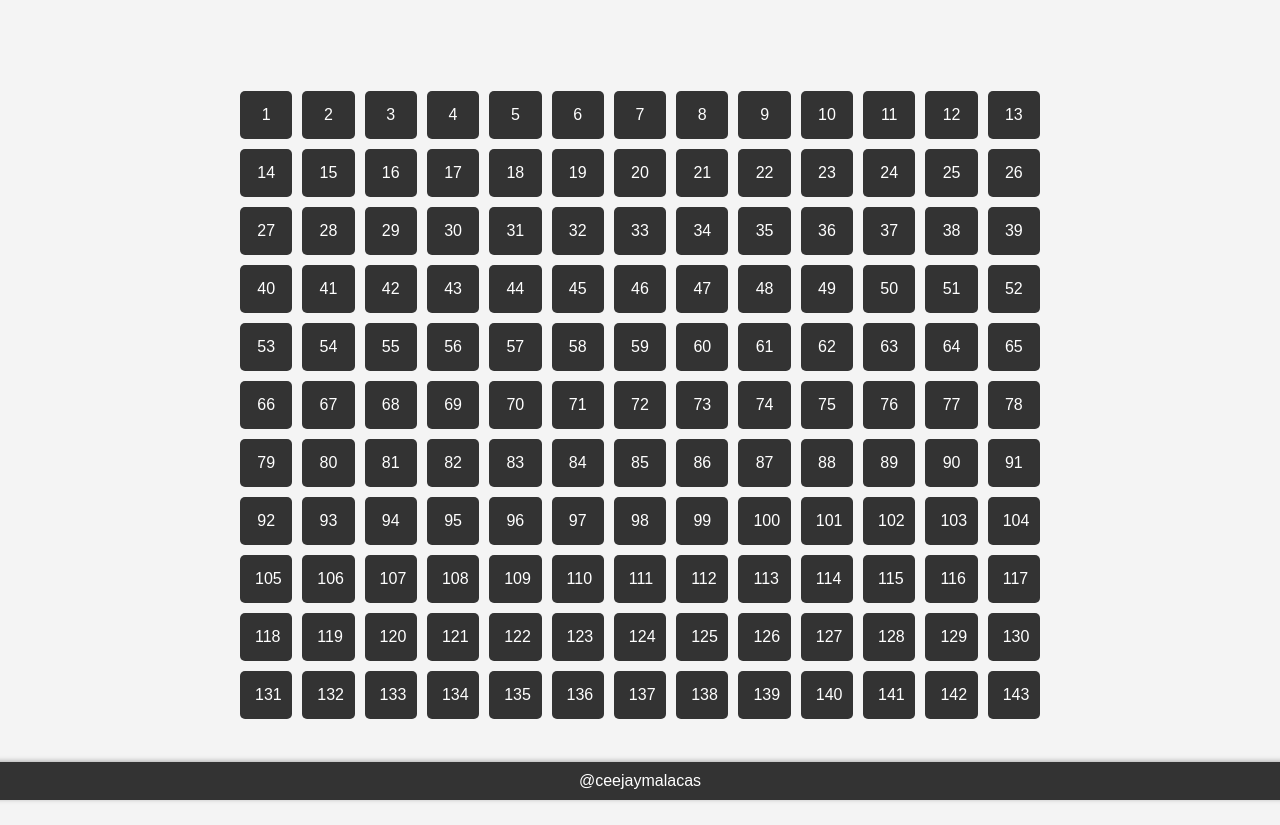
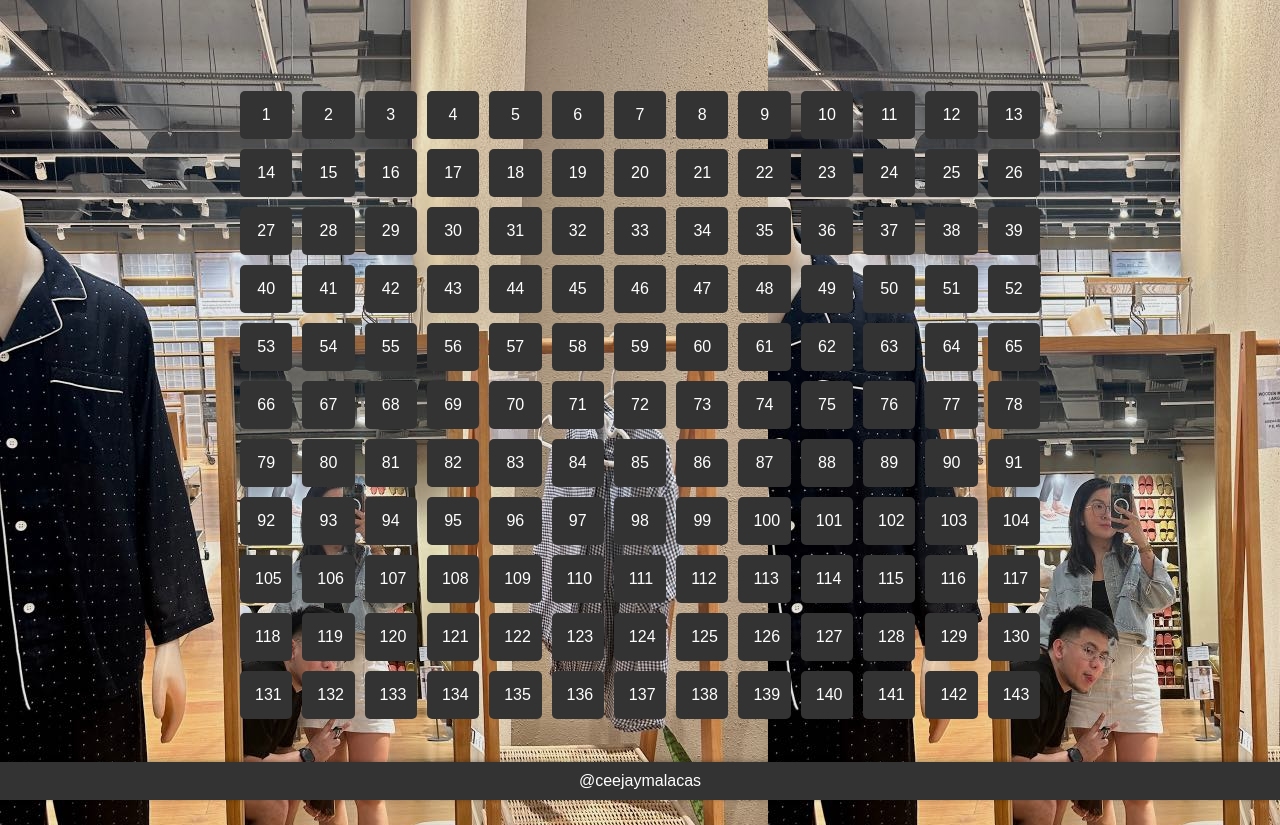
Before and after one commit to ceeesh/143, a plain HTML site: page index.html in a window 1280 px wide. Drawn offline with Linux system fonts and the light colour scheme.

Commit message:
final commit

```diff
--- a/index.html
+++ b/index.html
@@ -12,13 +12,15 @@
         body {
             font-family: Arial, sans-serif;
             margin: 0;
-            background-color: #f4f4f4;
+            /* background-color: #f4f4f4; */
+            background-image: url("./images/image3.jpeg");
             display: flex;
             justify-content: center;
             align-items: center;
             min-height: 100vh;
             padding: 20px;
             padding-top: 5px;
+            transition: background-image 1s ease-in-out;
         }
 
         .container {
@@ -427,6 +429,25 @@
             const popup = document.getElementById('popup');
             popup.style.display = 'none';
         }
+
+        const images = [
+            "./images/image1.jpeg",
+            "./images/image2.jpeg",
+            "./images/image3.jpeg",
+            "./images/image4.jpeg",
+            "./images/image5.jpeg",
+            "./images/image6.jpeg",
+            "./images/image7.jpeg"
+        ];
+
+        let currentIndex = 0;
+
+        function changeBackgroundImage() {
+            currentIndex = (currentIndex + 1) % images.length;
+            document.body.style.backgroundImage = `url(${images[currentIndex]})`;
+        }
+
+        setInterval(changeBackgroundImage, 2000);
     </script>
     <footer>
         <a href="https://github.com/ceeesh" target="_blank" rel="noopener noreferrer">@ceejaymalacas</a>
```
Also changed, not shown: images/image1.jpeg (renamed from images/f2be7c23-8ef4-45e2-96f4-c50e5cca4c67.jpeg), images/image2.jpeg (renamed from images/e22da9c1-1e30-4a12-9000-7092b192c7cd.jpeg), images/image3.jpeg (renamed from images/3be9f9a2-5480-45d1-a74f-46e2b3f74630.jpeg), images/image4.jpeg (added), images/image5.jpeg (added), images/image6.jpeg (added), images/image7.jpeg (added).
